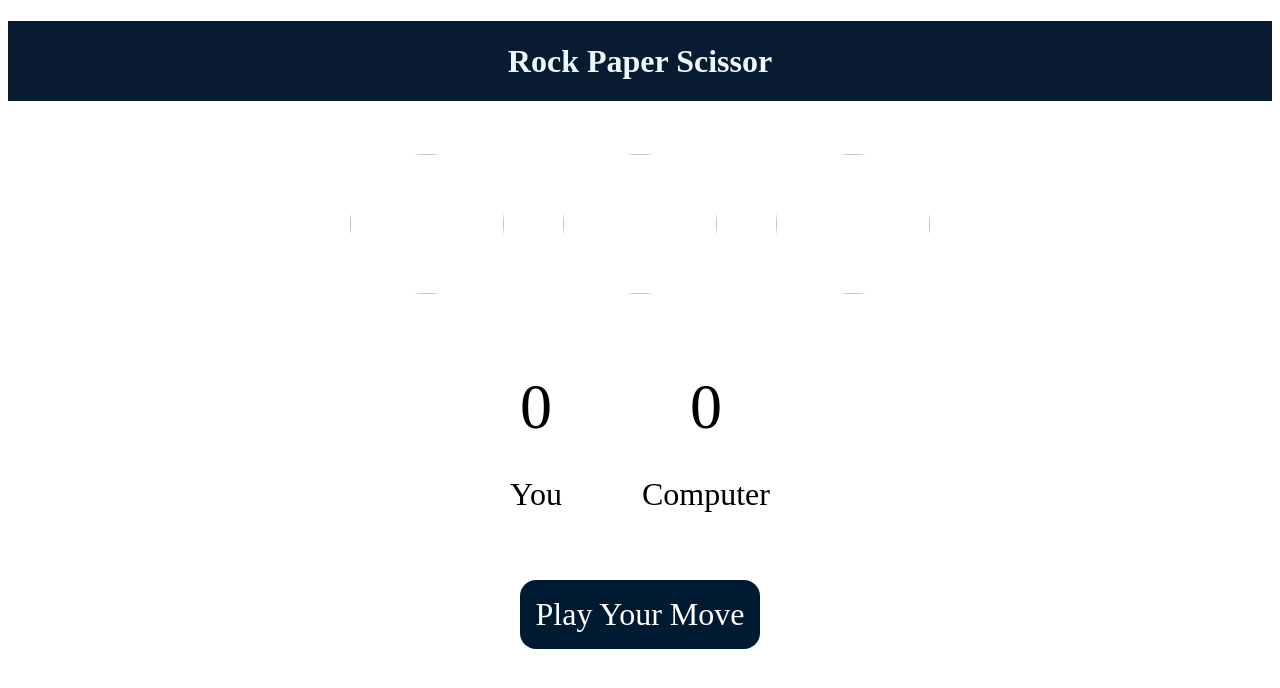
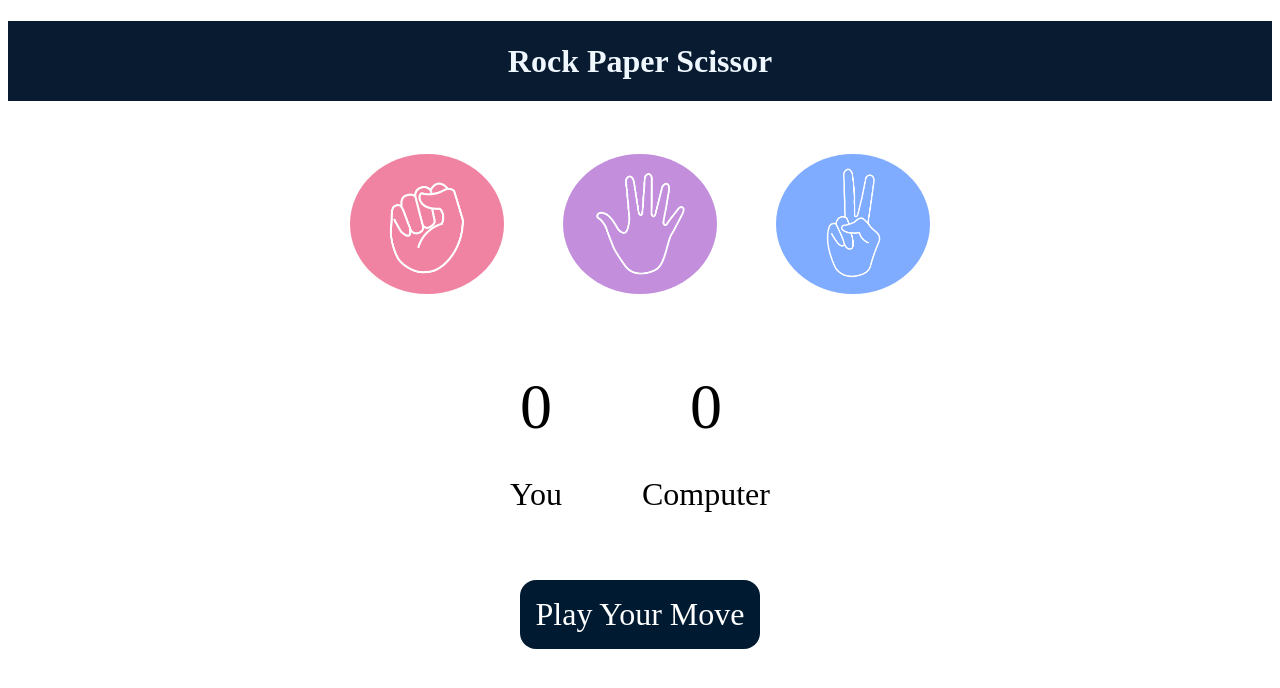
Before and after one commit to AadityaSinha24/RockPaperScissors, a plain HTML site: page index.html in a window 1280 px wide. Drawn offline with Linux system fonts and the light colour scheme.

Commit message:
HTML correction

```diff
--- a/index.html
+++ b/index.html
@@ -13,13 +13,14 @@
     <main class="mainBd">
         <div class="choices">
             <div class="choice" id="rock">
-                <img src="./rock.png" />
+                <img src="./images/rock.png" />
             </div>
             <div class="choice" id="paper">
-                <img src="./paper.png" />
+
+                <img src="./images/paper.png" />
             </div>
             <div class="choice" id="scissors">
-                <img src="./scissors.png" />
+                <img src="./images/scissors.png" />
             </div>
         </div>
     </main>
```
